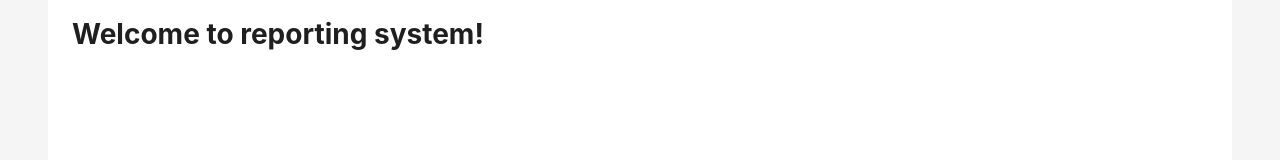
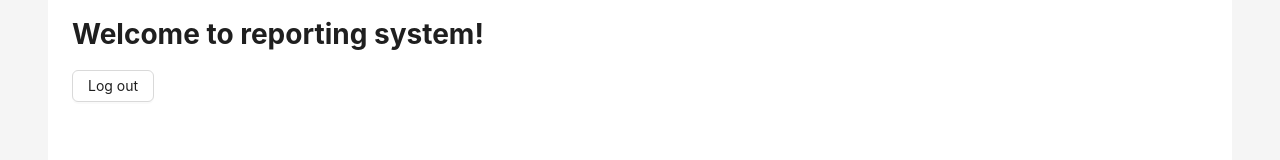
Before and after one commit to satuhalinen/reporting_system, a React (Vite) app in the folder frontend/: page /firstpage in a window 1280 px wide. Shown: the part 144-304 px from the top of the page. Built offline with nearby package versions, Linux system fonts and the light colour scheme; no server answers.

Commit message:
add logout

```diff
--- a/frontend/src/components/FirstPage.jsx
+++ b/frontend/src/components/FirstPage.jsx
@@ -1,2 +1,19 @@
-const FirstPage = () => <h1>Welcome to reporting system!</h1>;
+import { Button } from "antd";
+import { auth } from "../auth/authentication";
+import { useNavigate } from "react-router-dom";
+
+const FirstPage = () => {
+  const navigate = useNavigate();
+  const logout = () => {
+    auth.signOut();
+    navigate("/");
+  };
+
+  return (
+    <>
+      <h1>Welcome to reporting system!</h1>
+      <Button onClick={logout}>Log out</Button>
+    </>
+  );
+};
 export default FirstPage;
--- /dev/null
+++ b/frontend/src/components/FrontPage.jsx
@@ -0,0 +1,5 @@
+const FrontPage = () => {
+  return <p>You are not logged in.</p>;
+};
+
+export default FrontPage;
--- a/frontend/src/components/Login.jsx
+++ b/frontend/src/components/Login.jsx
@@ -24,6 +24,7 @@ const Login = () => {
   useEffect(() => {
     if (user) navigate("/firstpage");
   }, [user]);
+
   return (
     <>
       <Form
@@ -88,7 +89,7 @@ const Login = () => {
           }}
         >
           <Button type="primary" htmlType="submit">
-            Submit
+            Login
           </Button>
         </Form.Item>
       </Form>
```
